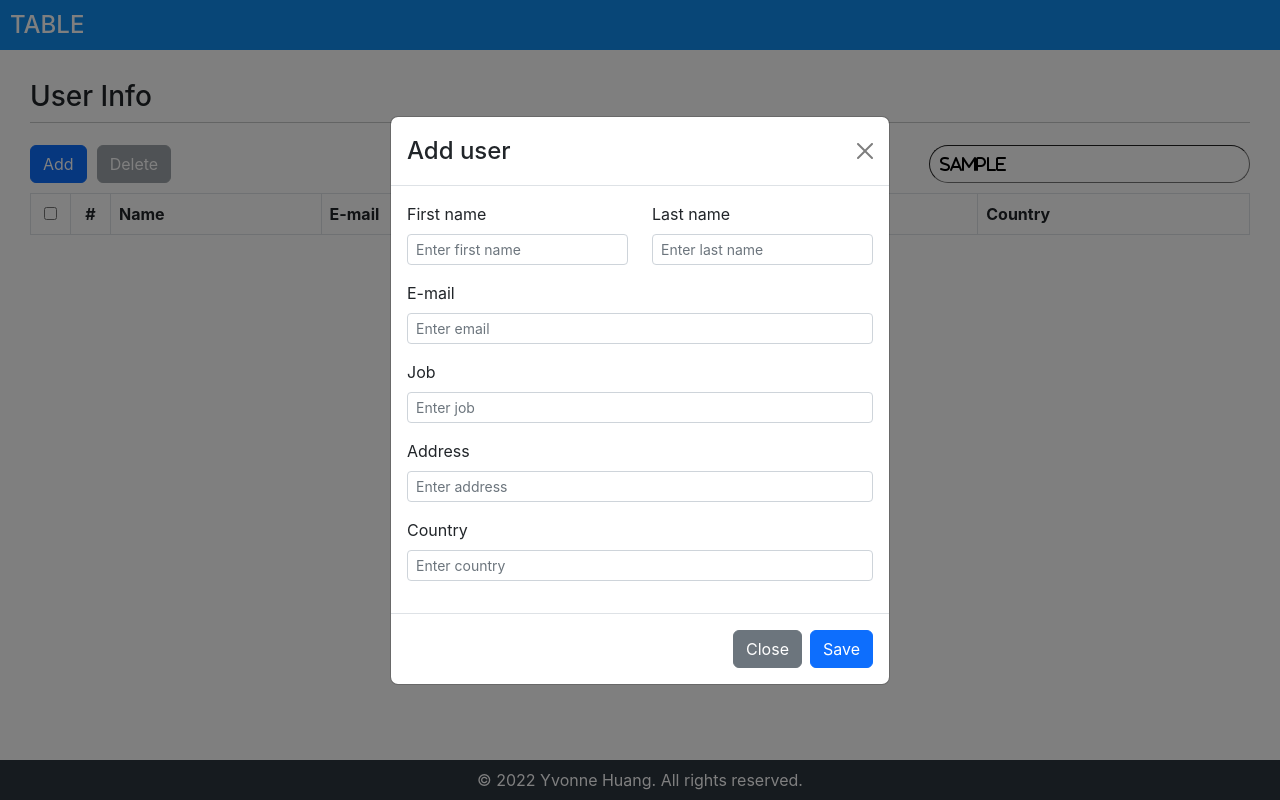
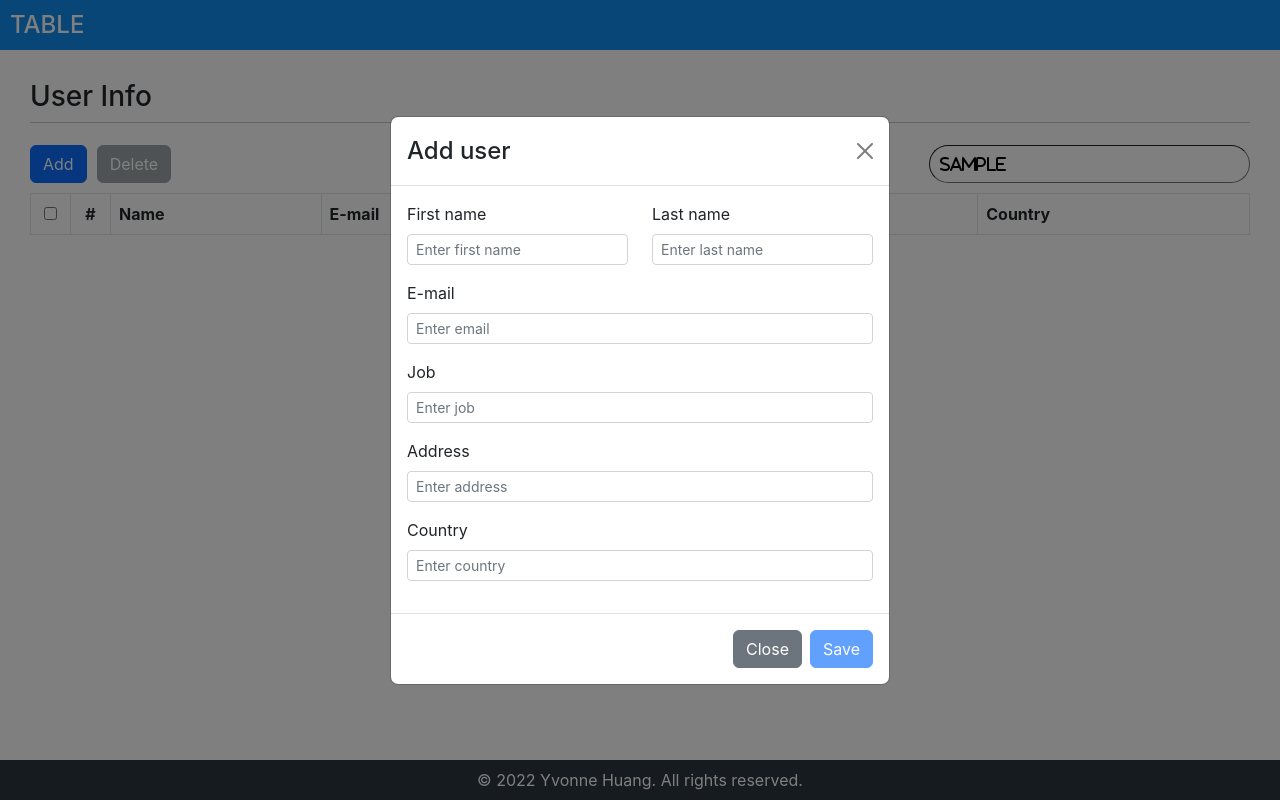
Before and after one commit to yvonnehuang-tw/react-todolist, a React (Create React App) app: page /table in a window 1280 px wide. Both pictures are taken after typing "Sample" into the empty fields and a click on the button "Add". Built offline with nearby package versions, Linux system fonts and the light colour scheme; data requests are answered from the project's data file; some icons are missing.

Commit message:
Add user form validation

```diff
--- a/src/components/table/AddUserModal.js
+++ b/src/components/table/AddUserModal.js
@@ -32,6 +32,7 @@ export default function AddUserModal({ modalShow, onCloseBtn, onSaveBtn }) {
                 type="text"
                 placeholder="Enter first name"
                 autoComplete="new-password"
+                style={{ borderColor: newUserData.firstName === "" ? "red" : "#ced4da" }}
                 onChange={(e) => handleChangeUserData("firstName", e.target.value)}
               />
             </Form.Group>
@@ -43,6 +44,7 @@ export default function AddUserModal({ modalShow, onCloseBtn, onSaveBtn }) {
                 type="text"
                 placeholder="Enter last name"
                 autoComplete="new-password"
+                style={{ borderColor: newUserData.lastName === "" ? "red" : "#ced4da" }}
                 onChange={(e) => handleChangeUserData("lastName", e.target.value)}
               />
             </Form.Group>
@@ -55,6 +57,7 @@ export default function AddUserModal({ modalShow, onCloseBtn, onSaveBtn }) {
               type="email"
               placeholder="Enter email"
               autoComplete="new-password"
+              style={{ borderColor: newUserData.email === "" ? "red" : "#ced4da" }}
               onChange={(e) => handleChangeUserData("email", e.target.value)}
             />
           </Form.Group>
@@ -66,6 +69,7 @@ export default function AddUserModal({ modalShow, onCloseBtn, onSaveBtn }) {
               type="text"
               placeholder="Enter job"
               autoComplete="new-password"
+              style={{ borderColor: newUserData.job === "" ? "red" : "#ced4da" }}
               onChange={(e) => handleChangeUserData("job", e.target.value)}
             />
           </Form.Group>
@@ -77,6 +81,7 @@ export default function AddUserModal({ modalShow, onCloseBtn, onSaveBtn }) {
               type="text"
               placeholder="Enter address"
               autoComplete="new-password"
+              style={{ borderColor: newUserData.address === "" ? "red" : "#ced4da" }}
               onChange={(e) => handleChangeUserData("address", e.target.value)}
             />
           </Form.Group>
@@ -88,6 +93,7 @@ export default function AddUserModal({ modalShow, onCloseBtn, onSaveBtn }) {
               type="text"
               placeholder="Enter country"
               autoComplete="new-password"
+              style={{ borderColor: newUserData.country === "" ? "red" : "#ced4da" }}
               onChange={(e) => handleChangeUserData("country", e.target.value)}
             />
           </Form.Group>
@@ -97,7 +103,20 @@ export default function AddUserModal({ modalShow, onCloseBtn, onSaveBtn }) {
         <Button variant="secondary" onClick={onCloseBtn}>
           Close
         </Button>
-        <Button variant="primary" onClick={() => onSaveBtn(newUserData)}>
+        <Button
+          variant="primary"
+          onClick={() => onSaveBtn(newUserData)}
+          disabled={
+            !(
+              newUserData.firstName &&
+              newUserData.lastName &&
+              newUserData.email &&
+              newUserData.job &&
+              newUserData.address &&
+              newUserData.country
+            )
+          }
+        >
           Save
         </Button>
       </Modal.Footer>
--- a/src/components/todo/AddTodo.js
+++ b/src/components/todo/AddTodo.js
@@ -22,10 +22,7 @@ export default function AddTodo({ onAddTodo, onErrorMessage, errorMessage }) {
   }
 
   return (
-    <div
-      className={styles.inputContent}
-      style={{ marginTop: errorMessage ? 20 : 50 }}
-    >
+    <div className={styles.inputContent} style={{ marginTop: errorMessage ? 20 : 50 }}>
       <input
         type="text"
         placeholder="Enter a todo..."
```
